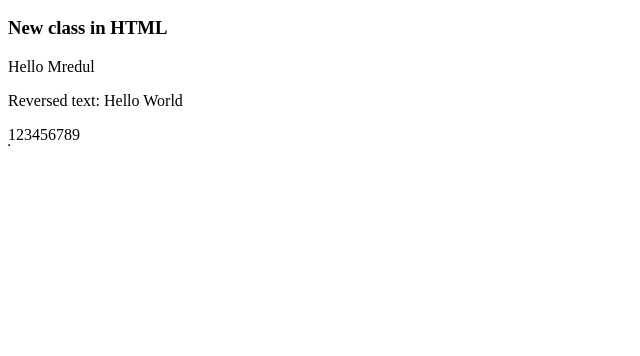
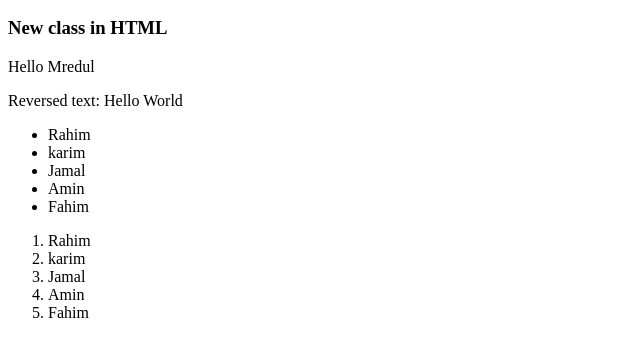
Before and after one commit to Mredul31/Html-code-box, a plain HTML site: page home.html in a window 1280 px wide. Shown: the part 96-452 px from the top of the page, without its empty margins (0-640 px from the left). Drawn offline with Linux system fonts and the light colour scheme.

Commit message:
oderlist<ol></ol>,unoderlist<ul></ul>, Description<dl></dl>

```diff
--- a/home.html
+++ b/home.html
@@ -8,23 +8,21 @@
     <body>
 		Hello Mredul
 	<p>Reversed text: <bdo dir="tlr">Hello World</bdo></p>
-<table border="1">
-	<tr>
-	<tr>1</td>
-	<tr>2</td>
-	<tr>3</td>
-	</tr>
-	<tr>
-	<tr>4</td>
-	<tr>5</td>
-	<tr>6</td>
-	</tr>
-	<tr>
-	<tr>7</td>
-	<tr>8</td>
-	<tr>9</td>
-	</tr>
-	</table>
+<ul>
+	<li>Rahim</li>
+	<li>karim</li>
+	<li>Jamal</li>
+	<li>Amin</li>
+	<li>Fahim</li>
+</ul>
+
+<ol>
+<li>Rahim</li>
+	<li>karim</li>
+	<li>Jamal</li>
+	<li>Amin</li>
+	<li>Fahim</li>
+</ol>
 
      </body>
     </html>
```
